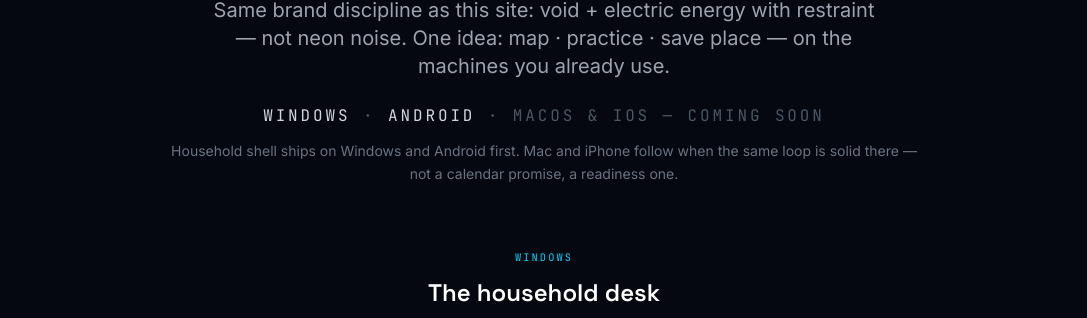
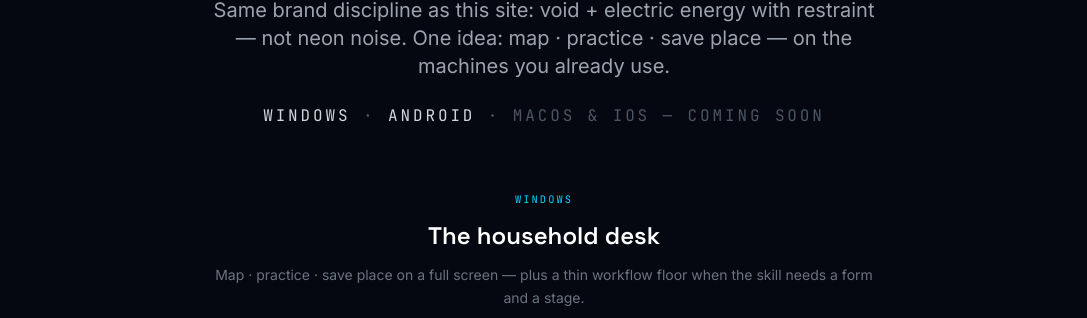
Before and after one commit to johnhekmati/the-cognition-factory, a website: page index.html in a window 1280 px wide. Shown: the part 9099-9417 px from the top of the page, without its empty margins (96-1183 px from the left). Drawn offline with Linux system fonts and the light colour scheme.

Commit message:
Remove redundant household-shell platform blurb from product section.
Windows/Android and macOS/iOS timing already read clearer in the labels below.

```diff
--- a/index.html
+++ b/index.html
@@ -717,10 +717,6 @@
             <span class="text-gray-300">Android</span>
             <span class="text-gray-600 mx-2" aria-hidden="true">·</span>
             <span class="text-gray-600">macOS &amp; iOS — coming soon</span>
-          </p>
-          <p class="mt-3 text-sm text-gray-500 max-w-xl mx-auto leading-relaxed">
-            Household shell ships on Windows and Android first.
-            Mac and iPhone follow when the same loop is solid there — not a calendar promise, a readiness one.
           </p>
         </div>
 
```
